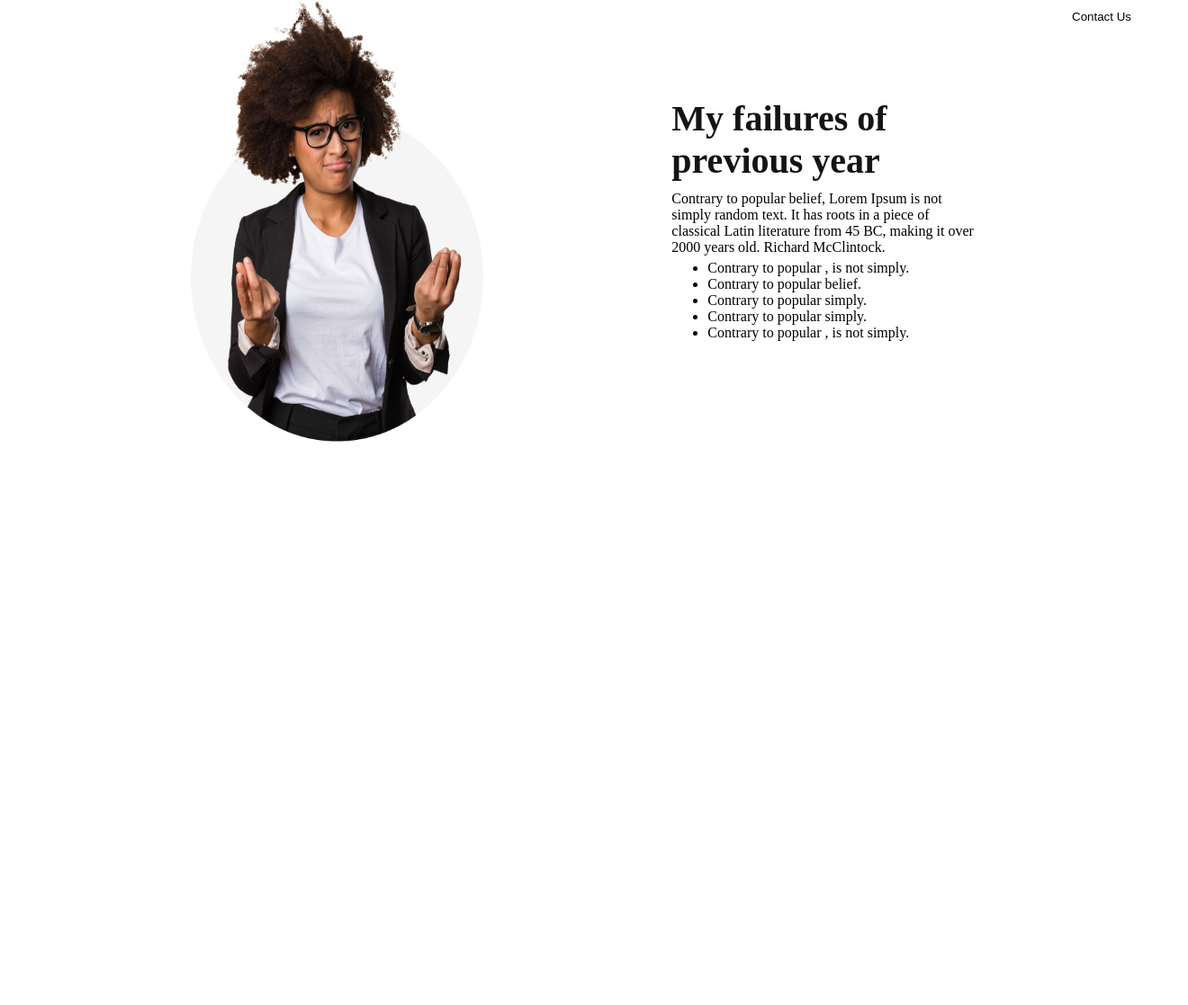
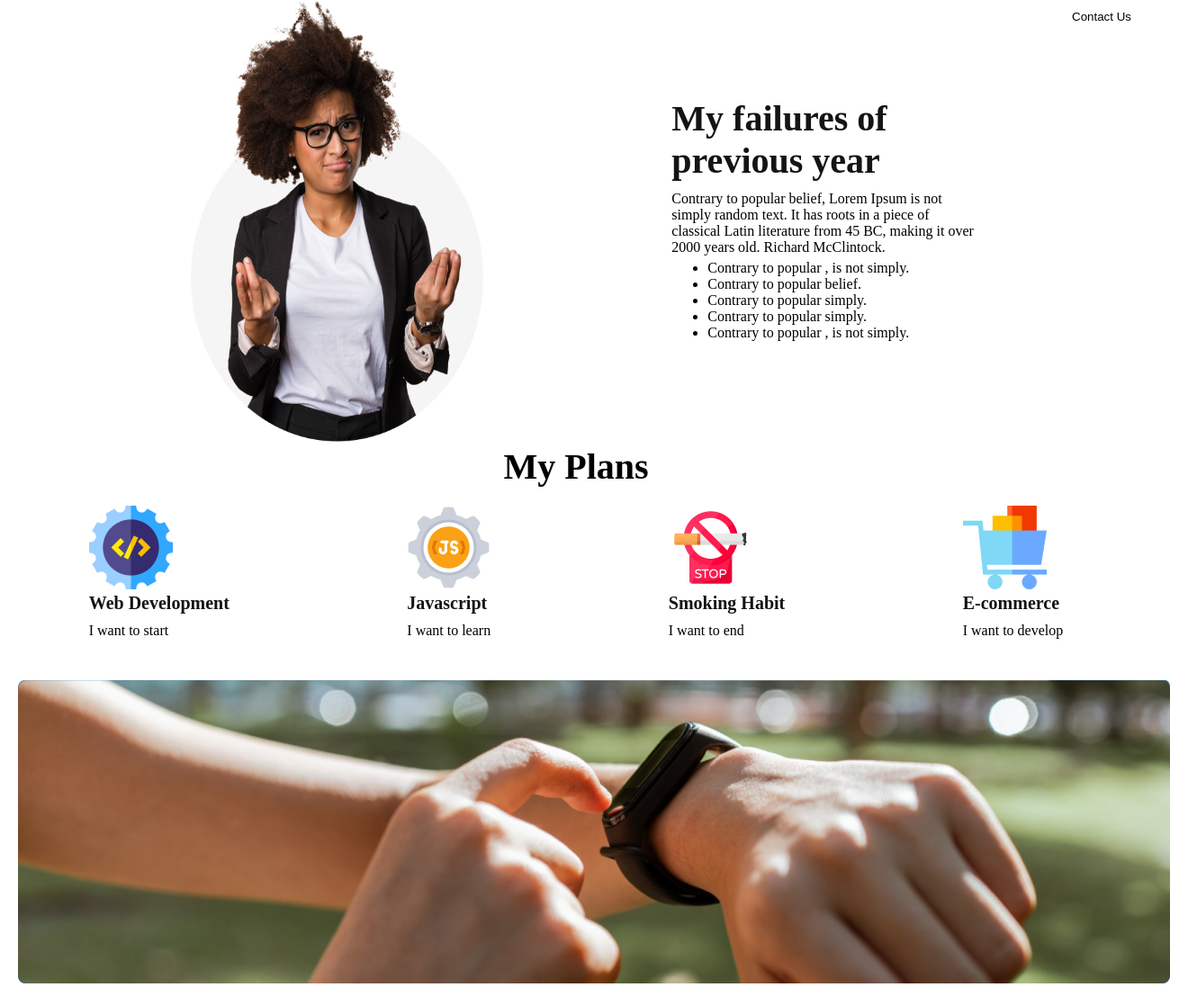
Before and after one commit to tasfiameher/new-year-new-me, a plain HTML site: page index.html in a window 1280 px wide. Shown: the part 809-1926 px from the top of the page at 90% size, 1320 px wide, since content can reach past the window. Before the commit the page ends 1304 px from the top, so only its background shows below. Drawn offline with Linux system fonts and the light colour scheme.

Commit message:
my plans section added

```diff
--- a/css/style.css
+++ b/css/style.css
@@ -74,3 +74,37 @@ p {
     width: 350px;
     height: 500px;
 }
+
+.planTitle {
+    text-align: center;
+    font-size: 40px;
+    margin-bottom: 20px;
+
+}
+
+.plan-title {
+    font-size: 20px;
+}
+
+.myplans {
+    display: flex;
+    align-items: center;
+    justify-content: space-around;
+    margin-bottom: 20px;
+}
+
+.watchImage {
+    width: 100%;
+    margin: 20px 20px 20px 20px;
+    background-image: url('../images/gradient1.png');
+    border-radius: 8px;
+    background: linear-gradient (90deg, #005FAC 0%, rgba(0, 95, 172, 0.00) 100%);
+
+}
+
+.top-left {
+    position: absolute;
+    top: 8px;
+    left: 16px;
+    color: white;
+}
--- a/index.html
+++ b/index.html
@@ -46,6 +46,35 @@
         </section>
         <!-- My plans section -->
         <section>
+            <h3 class="planTitle">My Plans</h3>
+            <div class="myplans">
+                <div class="plan-details">
+                    <img src="images/icons/web.png" alt="">
+                    <h4 class="plan-title">Web Development</h4>
+                    <p class="plan-description">I want to start</p>
+                </div>
+                <div class="plan-details">
+                    <img src="images/icons/js.png" alt="">
+                    <h4 class="plan-title">Javascript</h4>
+                    <p class="plan-description">I want to learn</p>
+                </div>
+                <div class="plan-details">
+                    <img src="images/icons/smoke.png" alt="">
+                    <h4 class="plan-title">Smoking Habit</h4>
+                    <p class="plan description">I want to end</p>
+                </div>
+                <div class="plan-details">
+                    <img src="images/icons/ecom.png" alt="">
+                    <h4 class="plan-title">E-commerce</h4>
+                    <p class="plan-description">I want to develop</p>
+                </div>
+            </div>
+            <div class="positive-img">
+                <img class="watchImage" src="images/watch.png" alt="">
+                <div class="top-left">
+                    <h3>Always keep a positive mindset</h3>
+                </div>
+            </div>
 
         </section>
     </main>
```
